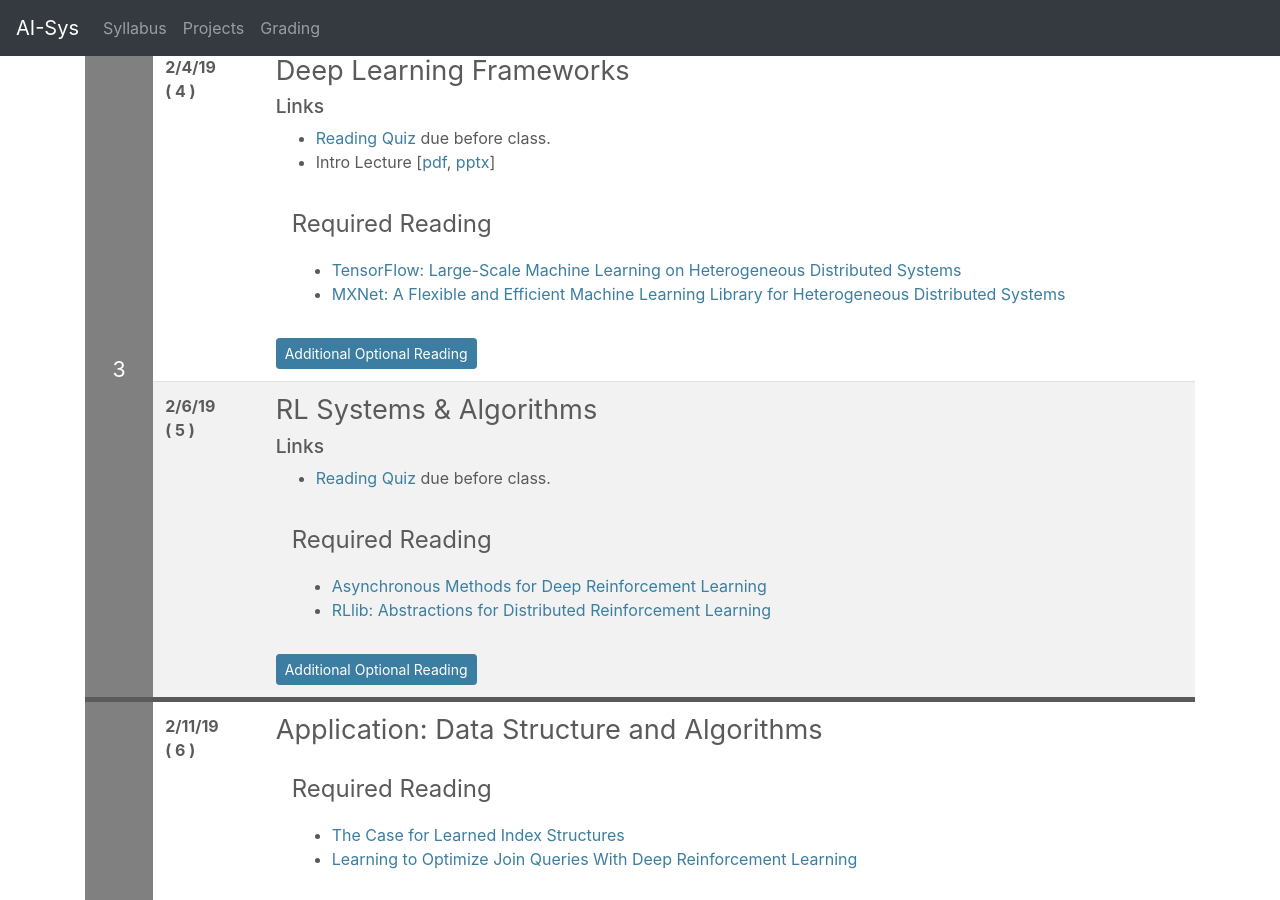
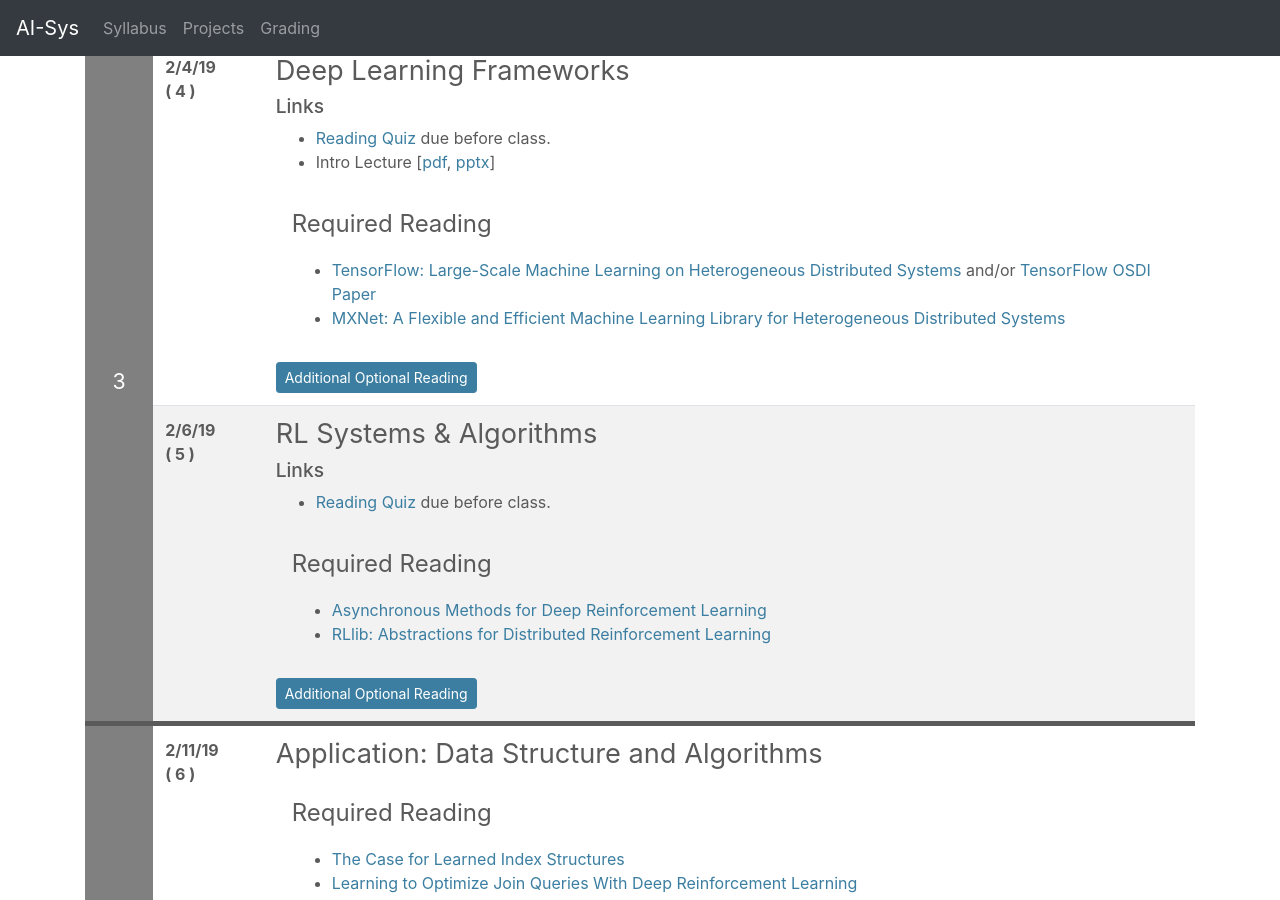
Before and after one commit to ucbrise/cs294-ai-sys-sp19, a Jekyll site: the page built from index.md, in a window 1280 px wide and 900 px high, scrolled down 2364 px. Built offline with Jekyll 4.4.1, drawn with Linux system fonts in a browser that asks for light colours; nearby versions of some CDN libraries; our own code applies the rules of GitHub Pages for plain Markdown files; part of the change alters nothing that is shown.

Commit message:
adding more reading links

```diff
--- a/index.md
+++ b/index.md
@@ -247,13 +247,14 @@ If you find some of the reading confusing and want a more gentle introduction, t
 <div class="reading">
 <div class="required_reading" markdown="1">
 
-* [TensorFlow: Large-Scale Machine Learning on Heterogeneous Distributed Systems](http://download.tensorflow.org/paper/whitepaper2015.pdf)
+* [TensorFlow: Large-Scale Machine Learning on Heterogeneous Distributed Systems](http://download.tensorflow.org/paper/whitepaper2015.pdf) and/or [TensorFlow OSDI Paper](https://www.usenix.org/system/files/conference/osdi16/osdi16-abadi.pdf)
 * [MXNet: A Flexible and Efficient Machine Learning Library for Heterogeneous Distributed Systems](https://www.cs.cmu.edu/~muli/file/mxnet-learning-sys.pdf)
 
 </div>
 <div class="optional_reading" markdown="1">
+* The following [Comparative Study of Deep Learning Software Frameworks](https://arxiv.org/pdf/1511.06435.pdf) provides a good (but a little dated) comparison of the various frameworks.
 * [Automatic differentiation in PyTorch](https://openreview.net/pdf?id=BJJsrmfCZ)
-
+* An more detailed overview of [Theano](https://arxiv.org/pdf/1605.02688.pdf).
 </div>
 </div>
 
```
